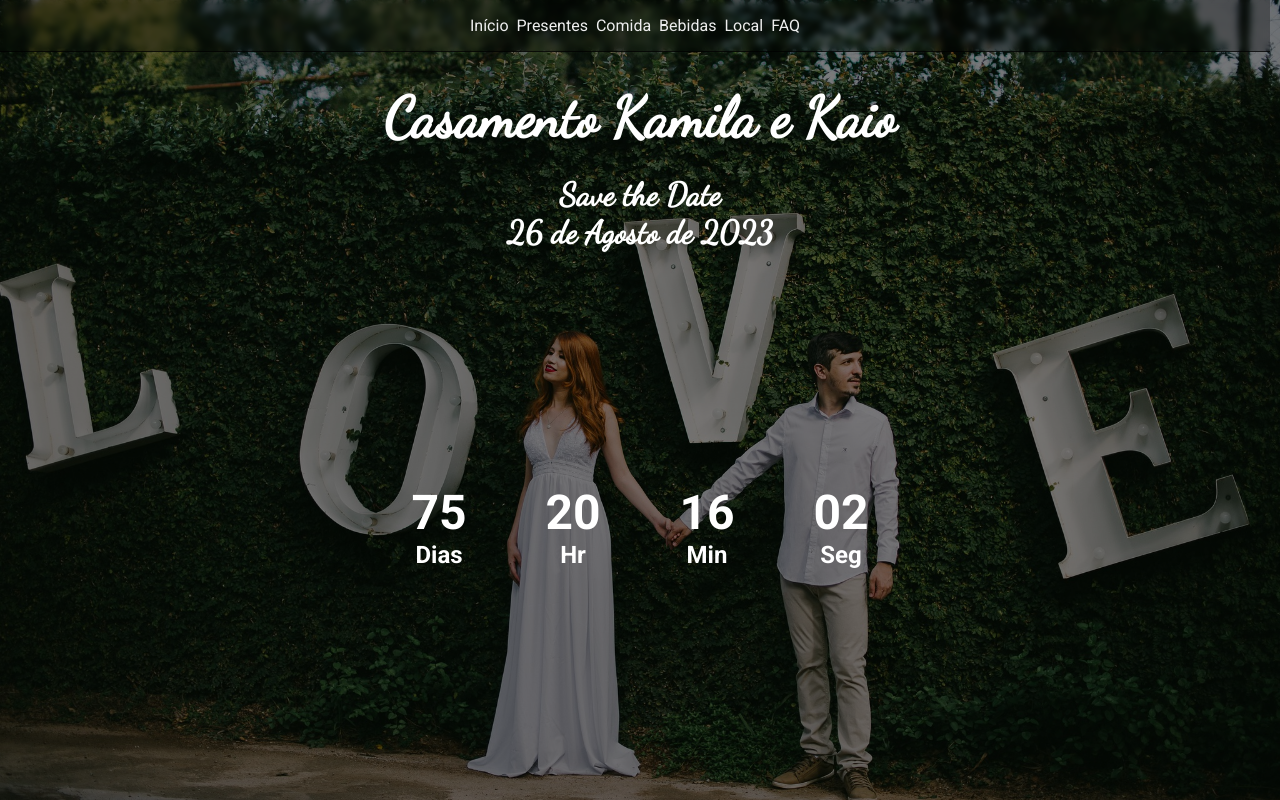
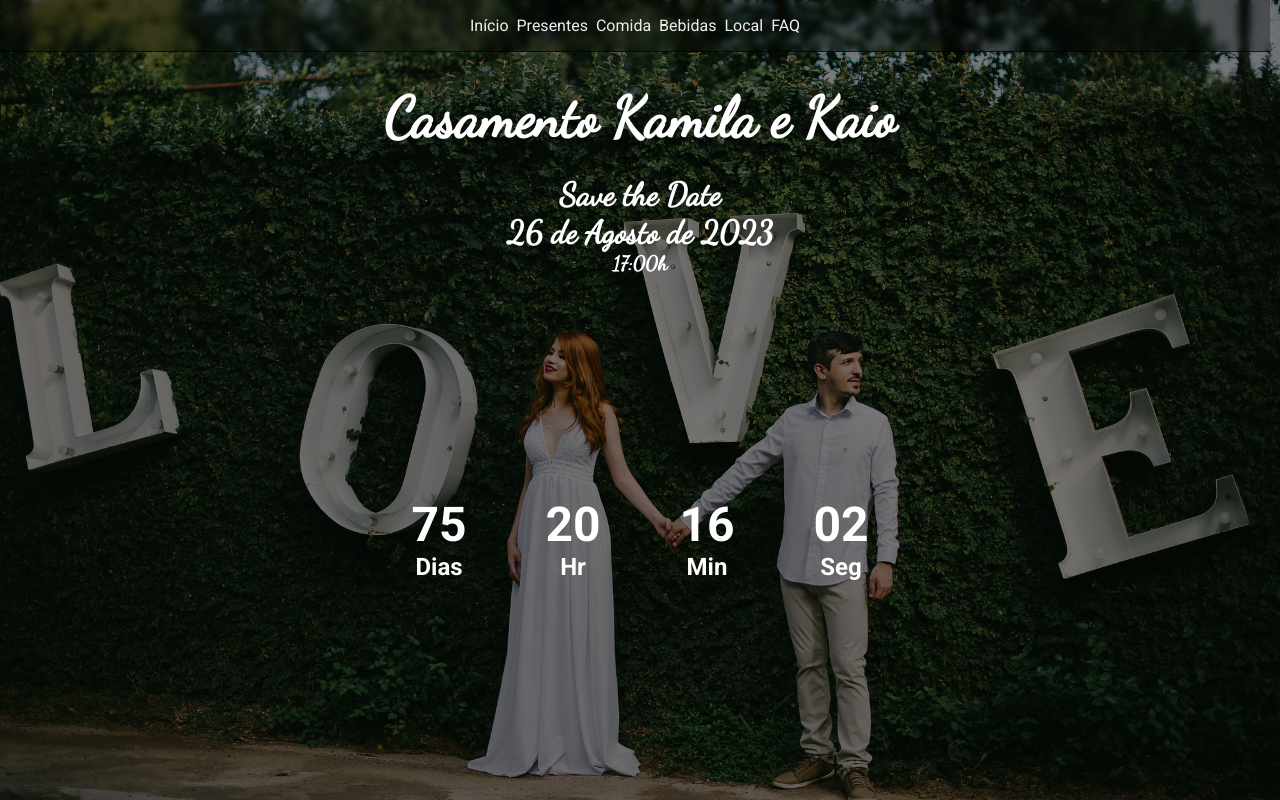
Before and after one commit to kaiopomini/kaioekamilawedding, a React (Vite) app: page / in a window 1280 px wide. Built offline with nearby package versions, Linux system fonts and the light colour scheme.

Commit message:
add time home

```diff
--- a/src/components/Page/Home/index.tsx
+++ b/src/components/Page/Home/index.tsx
@@ -2,7 +2,13 @@ import { Props } from 'framer-motion/types/types';
 import React from 'react';
 
 import Countdown from '../../Countdown';
-import { Container, CountdowContainer, SubtitleSection, TitleSection } from './styles';
+import {
+  Container,
+  CountdowContainer,
+  SubtitleSection,
+  Time,
+  TitleSection,
+} from './styles';
 
 export const Home: React.FC<Props> = () => {
   return (
@@ -11,6 +17,7 @@ export const Home: React.FC<Props> = () => {
       <SubtitleSection>
         Save the Date <br /> 26 de Agosto de 2023
       </SubtitleSection>
+      <Time>17:00h</Time>
       <CountdowContainer>
         <Countdown targetDate={new Date('08-26-2023 17:00:00')} />
       </CountdowContainer>
--- a/src/components/Page/Home/styles.ts
+++ b/src/components/Page/Home/styles.ts
@@ -14,6 +14,14 @@ export const SubtitleSection = styled.h6`
   font-size: 32px;
   text-align: center;
   margin-top: 24px;
+`;
+
+export const Time = styled.p`
+  font-family: 'Dancing Script';
+  color: white;
+  font-weight: bold;
+  font-size: 20px;
+  text-align: center;
 `;
 
 export const Container = styled.div`
```
